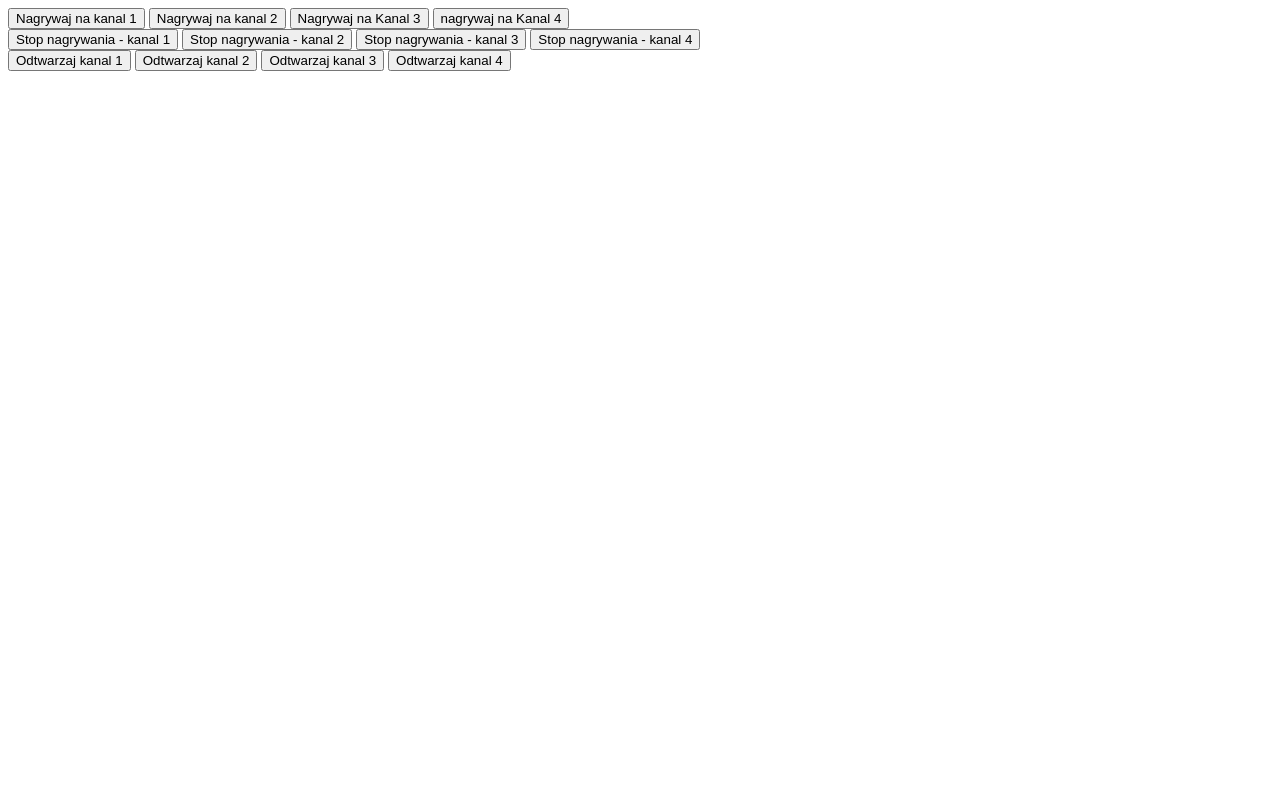
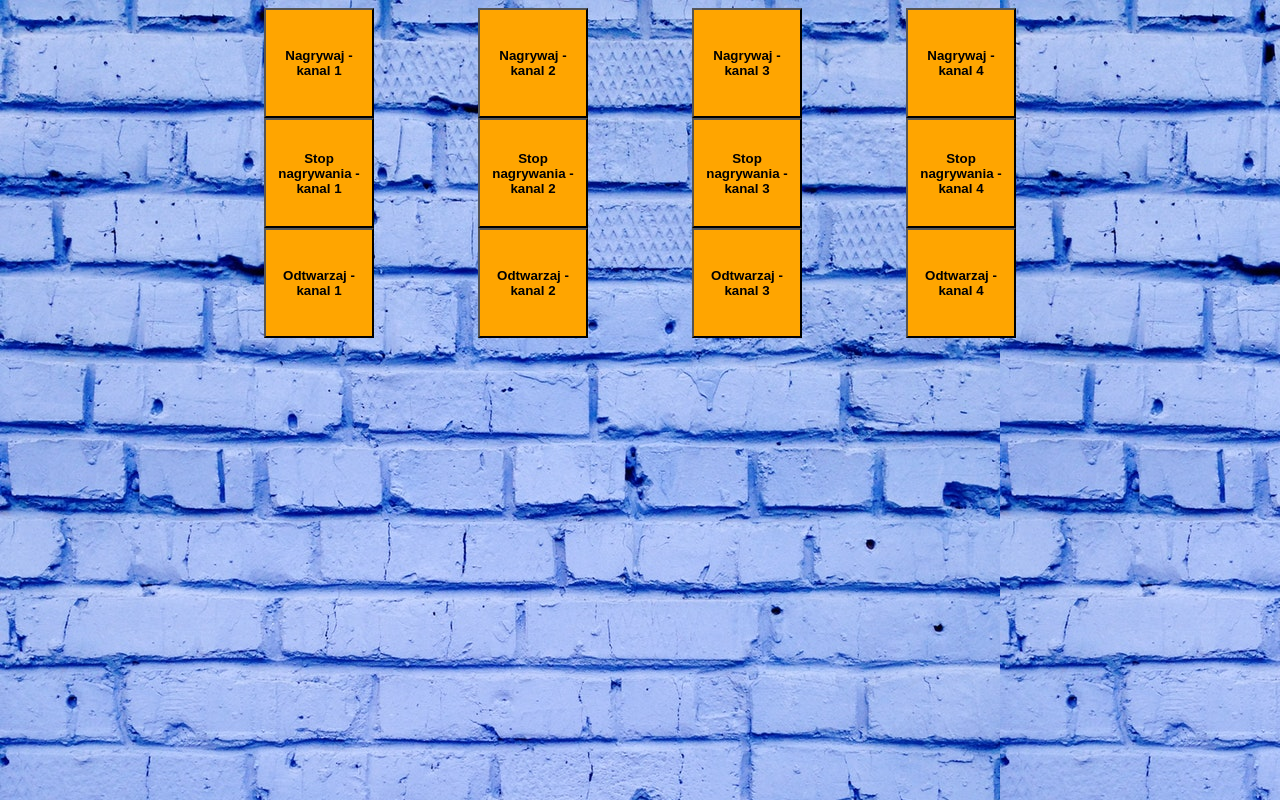
Before and after one commit to piotrbarc/Projekt-2, a plain HTML site: page index.html in a window 1280 px wide. Drawn offline with Linux system fonts and the light colour scheme.

Commit message:
dodanie tla, zmiany w wygladzie.

```diff
--- a/index.html
+++ b/index.html
@@ -25,27 +25,27 @@
                             <source src="sounds/tom.wav" type="audio/wav">
                         </audio>
 
-                        <div id="record-buttons">
+                        <div class="record-buttons">
 
 
-                            <button id = "record1">Nagrywaj na kanal 1</button>
-                            <button id = "record2">Nagrywaj na kanal 2</button>
-                            <button id = "record3">Nagrywaj na Kanal 3</button>
-                            <button id = "record4">nagrywaj na Kanal 4</button>
+                            <button id = "record1"><strong>Nagrywaj - kanal 1</strong></button>
+                            <button id = "record2"><strong>Nagrywaj - kanal 2</strong></button>
+                            <button id = "record3"><strong>Nagrywaj - kanal 3</strong></button>
+                            <button id = "record4"><strong>Nagrywaj - kanal 4</strong></button>
                         </div>
 
-                        <div id="stop-buttons">
-                            <button id = "stop1">Stop nagrywania - kanal 1</button>
-                            <button id = "stop2">Stop nagrywania - kanal 2</button>
-                            <button id = "stop3">Stop nagrywania - kanal 3</button>
-                            <button id = "stop4">Stop nagrywania - kanal 4</button>
+                        <div class="stop-buttons">
+                            <button id = "stop1"><strong>Stop nagrywania - kanal 1</strong></button>
+                            <button id = "stop2"><strong>Stop nagrywania - kanal 2</strong></button>
+                            <button id = "stop3"><strong>Stop nagrywania - kanal 3</strong></button>
+                            <button id = "stop4"><strong>Stop nagrywania - kanal 4</strong></button>
                         </div>
 
-                        <div id = "play-buttons">
-                            <button id="play1">Odtwarzaj kanal 1</button>
-                            <button id="play2">Odtwarzaj kanal 2</button>
-                            <button id="play3">Odtwarzaj kanal 3</button>
-                            <button id="play4">Odtwarzaj kanal 4</button>
+                        <div class = "play-buttons">
+                            <button id="play1"><strong>Odtwarzaj - kanal 1</strong></button>
+                            <button id="play2"><strong>Odtwarzaj - kanal 2</strong></button>
+                            <button id="play3"><strong>Odtwarzaj - kanal 3</strong></button>
+                            <button id="play4"><strong>Odtwarzaj - kanal 4</strong></button>
                         </div>
 
 
--- a/style.css
+++ b/style.css
@@ -0,0 +1,27 @@
+body
+{
+    background-image : url("back.jpg");
+}
+button
+{
+    width : 110px;
+    height: 110px;
+    background : orange;
+    margin-left : 50px;
+    margin-right : 50px;
+}
+.record-buttons
+{
+    text-align: center;
+
+}
+.play-buttons
+{
+    text-align: center;
+
+}
+.stop-buttons
+{
+    text-align: center;
+
+}
```
Also changed, not shown: back.jpg (added).
